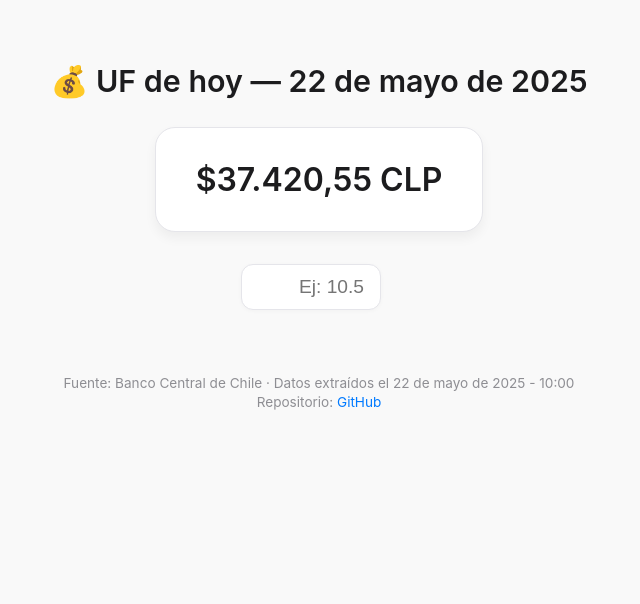
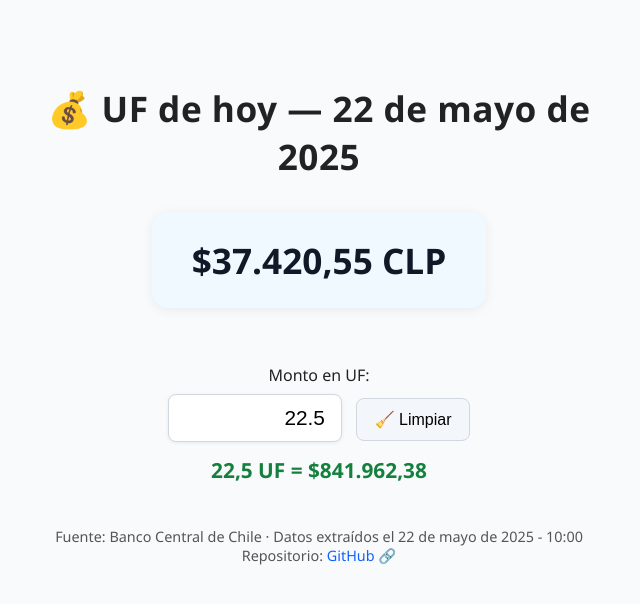
Before and after one commit to diegocaro/uf, a plain HTML site: page test.html in a window 1280 px wide. Shown: the whole page, without its empty margins (321-961 px from the left). Drawn offline with Linux system fonts and the light colour scheme.

Commit message:
Revert "apple style version"
This reverts commit 8947149c92b8c37ea17e4457e72b18b51a5c5665.

```diff
--- a/test.html
+++ b/test.html
@@ -5,96 +5,96 @@
   <meta name="viewport" content="width=device-width, initial-scale=1.0" />
   <title>Valor UF Hoy</title>
   <style>
-    :root {
-      --color-bg: #f9f9f9;
-      --color-text: #1c1c1e;
-      --color-accent: #007aff;
-      --color-muted: #8e8e93;
-      --color-border: #e5e5ea;
-      --color-success: #34c759;
-    }
-
-    * {
-      box-sizing: border-box;
-    }
-
     body {
-      font-family: -apple-system, BlinkMacSystemFont, "Segoe UI", Roboto, sans-serif;
-      background-color: var(--color-bg);
-      color: var(--color-text);
-      margin: 0;
-      padding: 40px 20px;
-      display: flex;
-      flex-direction: column;
-      align-items: center;
-    }
-
-    h1 {
-      font-size: 1.9rem;
-      font-weight: 600;
-      margin-bottom: 1.5rem;
+      font-family: 'Segoe UI', Arial, sans-serif;
+      max-width: 600px;
+      margin: 40px auto;
+      padding: 20px;
       text-align: center;
-      line-height: 1.4;
+      background: #f8fafc;
+      color: #222;
     }
 
     .uf-box {
-      background: #fff;
-      border-radius: 20px;
-      box-shadow: 0 6px 12px rgba(0, 0, 0, 0.05);
-      padding: 2rem 2.5rem;
-      font-size: 2rem;
-      font-weight: 600;
-      margin-bottom: 2rem;
-      color: var(--color-text);
-      border: 1px solid var(--color-border);
-      text-align: center;
+      background: #f0f9ff;
+      box-shadow: 0 2px 12px 0 #0001;
+      border-radius: 16px;
+      padding: 1.5rem 2.5rem;
+      font-size: 2.2rem;
+      font-weight: 700;
+      margin: 1.5rem 0 2rem 0;
+      display: inline-block;
+      color: #111827;
+      transition: all 0.3s ease;
     }
 
-    .input-inline {
-      display: flex;
-      justify-content: center;
-      align-items: center;
-      gap: 16px;
-      flex-wrap: wrap;
-      margin-bottom: 2rem;
+    label {
+      display: block;
+      margin-bottom: 0.5rem;
+      font-size: 1rem;
+      font-weight: 500;
     }
 
-    input[type="number"] {
-      font-size: 1.2rem;
+    input {
       padding: 0.7rem 1rem;
+      font-size: 1.3rem;
       width: 140px;
       text-align: right;
-      border: 1px solid var(--color-border);
-      border-radius: 12px;
-      background: #fff;
-      color: var(--color-text);
-      box-shadow: 0 1px 4px rgba(0, 0, 0, 0.03);
+      border-radius: 8px;
+      border: 1px solid #d0d7de;
+      box-shadow: 0 1px 4px #0001;
+      outline: none;
       transition: border-color 0.2s, box-shadow 0.2s;
     }
 
     input:focus {
-      border-color: var(--color-accent);
-      box-shadow: 0 0 0 2px rgba(0, 122, 255, 0.2);
-      outline: none;
+      border-color: #3b82f6;
+      box-shadow: 0 0 0 2px rgba(59, 130, 246, 0.2);
+    }
+
+    button {
+      margin-left: 10px;
+      padding: 0.7rem 1.1rem;
+      font-size: 1rem;
+      border-radius: 8px;
+      border: 1px solid #d0d7de;
+      background: #f3f6fa;
+      cursor: pointer;
+      transition: background 0.2s ease;
+    }
+
+    button:hover {
+      background: #e6edf4;
     }
 
     .converted {
       font-size: 1.3rem;
-      color: var(--color-success);
+      margin-top: 14px;
+      color: #15803d;
       font-weight: 600;
       min-height: 1.5em;
+      transition: all 0.3s ease;
+    }
+
+    .input-group {
+      margin: 1.5rem 0 0.5rem 0;
+    }
+
+    h1 {
+      font-size: 2.2rem;
+      font-weight: 700;
+      margin-bottom: 0.5rem;
+      letter-spacing: 0.5px;
     }
 
     footer {
-      font-size: 0.85rem;
-      color: var(--color-muted);
-      margin-top: 2rem;
-      text-align: center;
-      line-height: 1.4;
+      margin-top: 40px;
+      font-size: 0.9rem;
+      color: #555;
     }
 
     footer a {
-      color: var(--color-accent);
+      color: #0f62fe;
       text-decoration: none;
     }
 
@@ -110,16 +110,21 @@
 
     input[type=number] {
       -moz-appearance: textfield;
+      appearance: textfield;
     }
 
     @media (max-width: 480px) {
-      .input-inline {
-        flex-direction: column;
-        gap: 8px;
+      .uf-box {
+        font-size: 1.7rem;
+        padding: 1rem 1.5rem;
       }
       input {
-        width: 100%;
-        text-align: center;
+        width: 100px;
+        font-size: 1.1rem;
+      }
+      button {
+        padding: 0.6rem 0.9rem;
+        font-size: 0.95rem;
       }
     }
   </style>
@@ -128,36 +133,41 @@
   <h1>💰 UF de hoy — 22 de mayo de 2025</h1>
   <div class="uf-box" id="valorUF">$37.420,55 CLP</div>
 
-  <div class="input-inline">
-    <input
-      type="number"
-      id="ufInput"
-      min="0"
-      step="any"
-      placeholder="Ej: 10.5"
-      aria-label="Monto en UF"
-    />
+  <div class="input-group">
+    <label for="ufInput">Monto en UF:</label>
+    <input type="number" id="ufInput" min="0" step="any" aria-label="Monto en UF" placeholder="Ej: 10,5" />
+    <button id="clearBtn" title="Limpiar"><span aria-hidden="true">🧹</span> Limpiar</button>
     <div class="converted" id="convertedCLP"></div>
   </div>
 
   <footer>
     Fuente: Banco Central de Chile · Datos extraídos el 22 de mayo de 2025 - 10:00<br>
-    Repositorio: <a href="https://github.com/tuusuario/valoruf" target="_blank">GitHub</a>
+    Repositorio: <a href="https://github.com/tuusuario/valoruf" target="_blank" rel="noopener noreferrer">GitHub 🔗</a>
   </footer>
 
   <script>
     const UF_VALUE = 37420.55;
+    const defaultInput = "22.5";
     const input = document.getElementById("ufInput");
     const result = document.getElementById("convertedCLP");
+    const clearBtn = document.getElementById("clearBtn");
 
-    const savedUF = localStorage.getItem("lastUF") || "";
+    const savedUF = localStorage.getItem("lastUF") || defaultInput;
     input.value = savedUF;
-    if (savedUF) convert(savedUF);
+    convert(savedUF);
 
     input.addEventListener("input", () => {
       let value = input.value.replace(",", ".");
+      if (isNaN(value)) return;
       localStorage.setItem("lastUF", value);
       convert(value);
+    });
+
+    clearBtn.addEventListener("click", () => {
+      input.value = "";
+      localStorage.removeItem("lastUF");
+      result.textContent = "";
+      input.focus();
     });
 
     function convert(ufAmount) {
@@ -168,14 +178,14 @@
       const clp = (parseFloat(ufAmount) * UF_VALUE).toLocaleString("es-CL", {
         style: "currency",
         currency: "CLP",
-        minimumFractionDigits: 0,
+        minimumFractionDigits: 2,
       });
 
       const ufFormatted = parseFloat(ufAmount).toLocaleString("es-CL", {
         maximumFractionDigits: 4,
       });
 
-      result.textContent = `= ${clp}`;
+      result.textContent = `${ufFormatted} UF = ${clp}`;
     }
   </script>
 </body>
```
